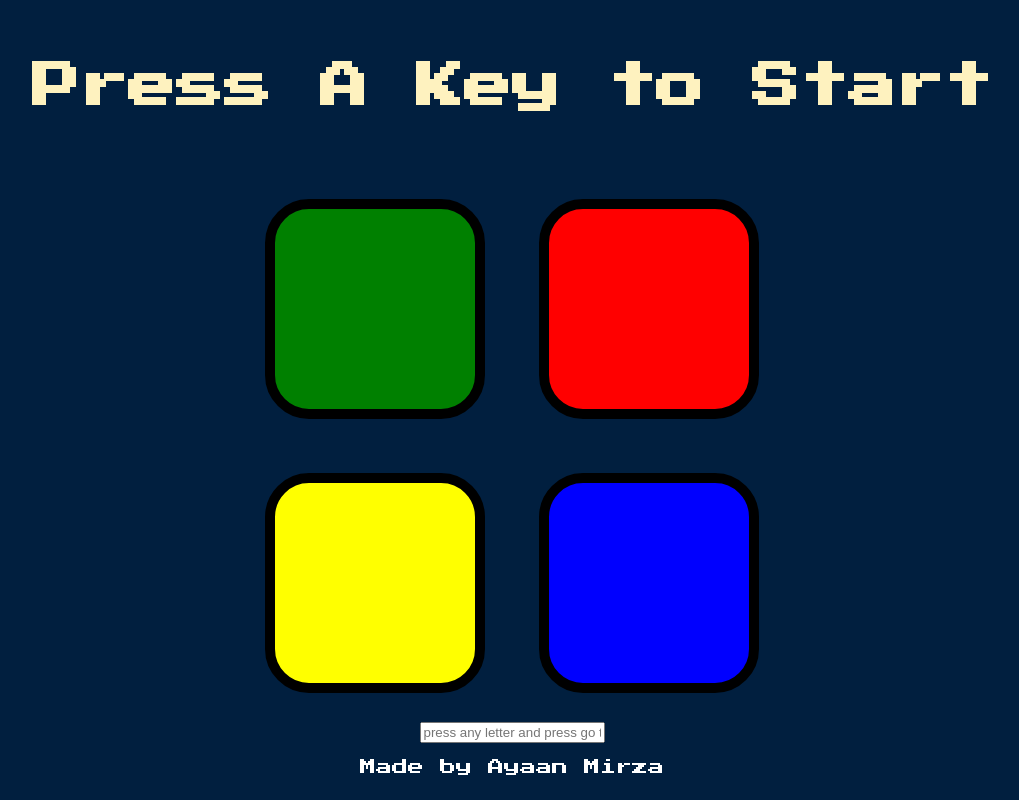
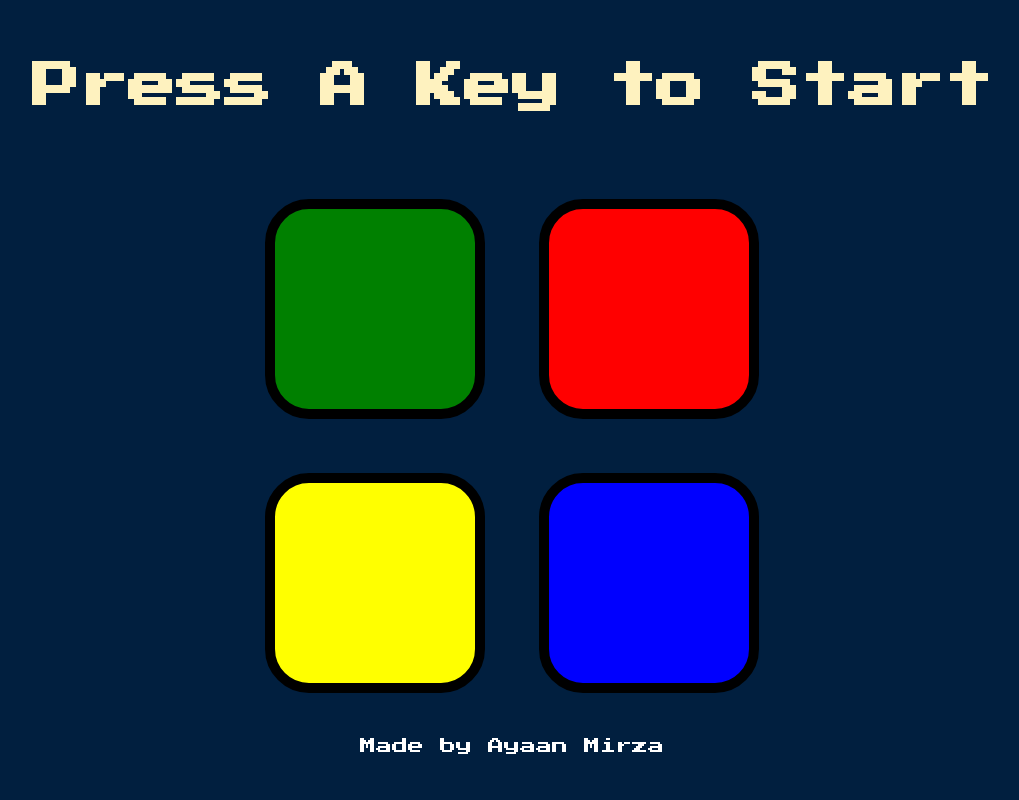
Before and after one commit to baig-mirza/simon-game, a plain HTML site: page index.html in a window 1280 px wide. Shown: the whole page, without its empty margins (128-1147 px from the left). Drawn offline with nearby package versions, Linux system fonts and the light colour scheme.

Commit message:
Update index.html

```diff
--- a/index.html
+++ b/index.html
@@ -34,7 +34,6 @@
     </div>
 
   </div>
-<input type="text" placeholder="press any letter and press go to start.">
 <p style="color: white; font-family: 'Press Start 2P', cursive;" >Made by Ayaan Mirza</p>
 <script src="https://ajax.googleapis.com/ajax/libs/jquery/3.6.3/jquery.min.js"></script>
 <script src="game.js" charset="utf-8"></script>
```
